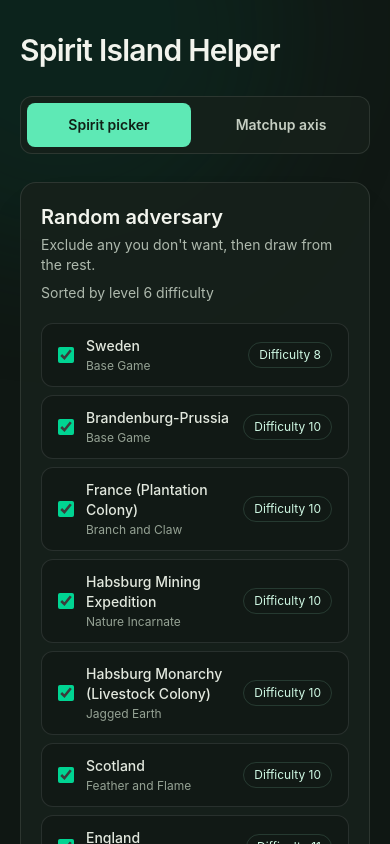
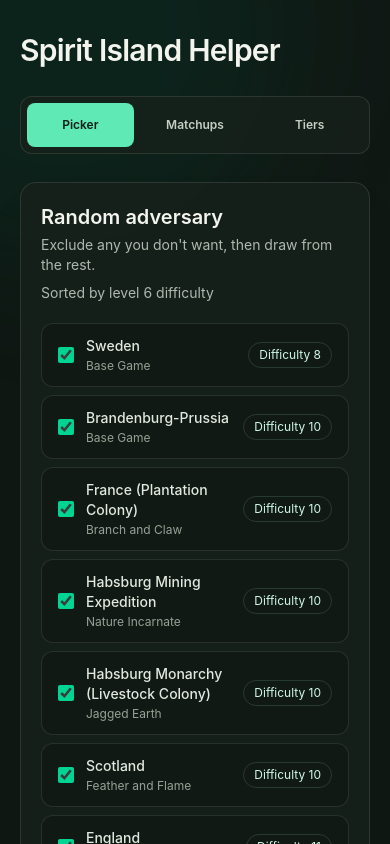
Before and after one commit to RudoBrus/SpiritIslandHelper, a React (Vite) app: page / in a window 390 px wide. Shown: the top 844 px of the page. Built offline with nearby package versions, Linux system fonts and the light colour scheme.

Commit message:
Add General Tier List feature with image display and navigation

```diff
--- a/src/App.tsx
+++ b/src/App.tsx
@@ -10,6 +10,7 @@
   randomizeSpirits,
 } from './features/selector/randomizeSpirits'
 import MatchupAxis from './features/matchups/MatchupAxis'
+import GeneralTierList from './features/tierList/GeneralTierList'
 import type { SpiritAspect, SpiritComplexity } from './types/spirit'
 
 const complexities: readonly SpiritComplexity[] = [
@@ -28,7 +29,9 @@
 }
 
 function App() {
-  const [activeView, setActiveView] = useState<'picker' | 'axis'>('picker')
+  const [activeView, setActiveView] = useState<
+    'picker' | 'axis' | 'general-tier-list'
+  >('picker')
   const [playerCount, setPlayerCount] = useState(1)
   const [availableComplexities, setAvailableComplexities] =
     useState<readonly SpiritComplexity[]>(complexities)
@@ -194,31 +197,49 @@
         <div
           role="group"
           aria-label="Choose a view"
-          className="grid grid-cols-2 gap-2 rounded-xl border border-white/10 bg-[#17211b]/80 p-1.5 sm:w-fit"
+          className="grid grid-cols-3 gap-2 rounded-xl border border-white/10 bg-[#17211b]/80 p-1.5 sm:w-fit"
         >
           <button
             type="button"
             aria-pressed={activeView === 'picker'}
             onClick={() => setActiveView('picker')}
-            className={`min-h-11 rounded-lg px-4 text-sm font-semibold transition focus-visible:outline-emerald-300 ${
+            aria-label="Spirit picker"
+            className={`min-h-11 min-w-0 rounded-lg px-1 text-xs font-semibold transition focus-visible:outline-emerald-300 sm:px-4 sm:text-sm ${
               activeView === 'picker'
                 ? 'bg-emerald-300 text-[#102016]'
                 : 'text-[#c5cec2] hover:bg-white/5'
             }`}
           >
-            Spirit picker
+            <span className="sm:hidden">Picker</span>
+            <span className="hidden sm:inline">Spirit picker</span>
           </button>
           <button
             type="button"
             aria-pressed={activeView === 'axis'}
             onClick={() => setActiveView('axis')}
-            className={`min-h-11 rounded-lg px-4 text-sm font-semibold transition focus-visible:outline-emerald-300 ${
+            aria-label="Matchup axis"
+            className={`min-h-11 min-w-0 rounded-lg px-1 text-xs font-semibold transition focus-visible:outline-emerald-300 sm:px-4 sm:text-sm ${
               activeView === 'axis'
                 ? 'bg-emerald-300 text-[#102016]'
                 : 'text-[#c5cec2] hover:bg-white/5'
             }`}
           >
-            Matchup axis
+            <span className="sm:hidden">Matchups</span>
+            <span className="hidden sm:inline">Matchup axis</span>
+          </button>
+          <button
+            type="button"
+            aria-pressed={activeView === 'general-tier-list'}
+            onClick={() => setActiveView('general-tier-list')}
+            aria-label="General spirit tier list"
+            className={`min-h-11 min-w-0 rounded-lg px-1 text-xs font-semibold transition focus-visible:outline-emerald-300 sm:px-4 sm:text-sm ${
+              activeView === 'general-tier-list'
+                ? 'bg-emerald-300 text-[#102016]'
+                : 'text-[#c5cec2] hover:bg-white/5'
+            }`}
+          >
+            <span className="sm:hidden">Tiers</span>
+            <span className="hidden sm:inline">General tiers</span>
           </button>
         </div>
 
@@ -519,6 +540,10 @@
           <MatchupAxis />
         </div>
 
+        <div className={activeView === 'general-tier-list' ? '' : 'hidden'}>
+          <GeneralTierList />
+        </div>
+
       </main>
     </div>
   )
--- /dev/null
+++ b/src/features/tierList/GeneralTierList.tsx
@@ -0,0 +1,56 @@
+function GeneralTierList() {
+  return (
+    <section
+      aria-labelledby="general-tier-list-title"
+      className="rounded-2xl border border-white/10 bg-[#17211b]/90 p-5 shadow-2xl shadow-black/10 sm:p-7"
+    >
+      <div className="flex flex-col gap-2 sm:flex-row sm:items-end sm:justify-between">
+        <div>
+          <h2 id="general-tier-list-title" className="text-xl font-semibold">
+            General spirit tier list
+          </h2>
+          <p className="mt-1 text-sm text-[#aeb9ad]">
+            Browse the tier list with the original spirit and aspect artwork.
+          </p>
+        </div>
+        <a
+          href="https://www.youtube.com/watch?v=LoP2T4GO4xo&list=PL7VhWAfBC-gD1kC48ciT0srwRwWJb4bqA&index=3"
+          target="_blank"
+          rel="noreferrer"
+          className="text-sm text-emerald-200 underline decoration-emerald-200/40 underline-offset-2 hover:text-emerald-100"
+        >
+          Source video
+        </a>
+      </div>
+
+      <div
+        className="mt-5 overflow-auto rounded-xl border border-white/10"
+        tabIndex={0}
+        role="region"
+        aria-label="Scrollable general spirit tier list"
+      >
+        <img
+          src="/general-tier-list.png"
+          alt="General Spirit Island tier list, with spirit and aspect artwork arranged in tiers X, S, A, B, C, D, and F."
+          width={640}
+          height={416}
+          className="block h-auto w-[640px] max-w-none"
+        />
+      </div>
+      <p className="mt-2 text-xs text-[#95a294]">
+        Scroll horizontally on small screens, or{' '}
+        <a
+          href="/general-tier-list.png"
+          target="_blank"
+          rel="noreferrer"
+          className="text-emerald-200 underline decoration-emerald-200/40 underline-offset-2 hover:text-emerald-100"
+        >
+          open the image full-size
+        </a>{' '}
+        to zoom in.
+      </p>
+    </section>
+  )
+}
+
+export default GeneralTierList
```
Also changed, not shown: public/general-tier-list.png (added).
